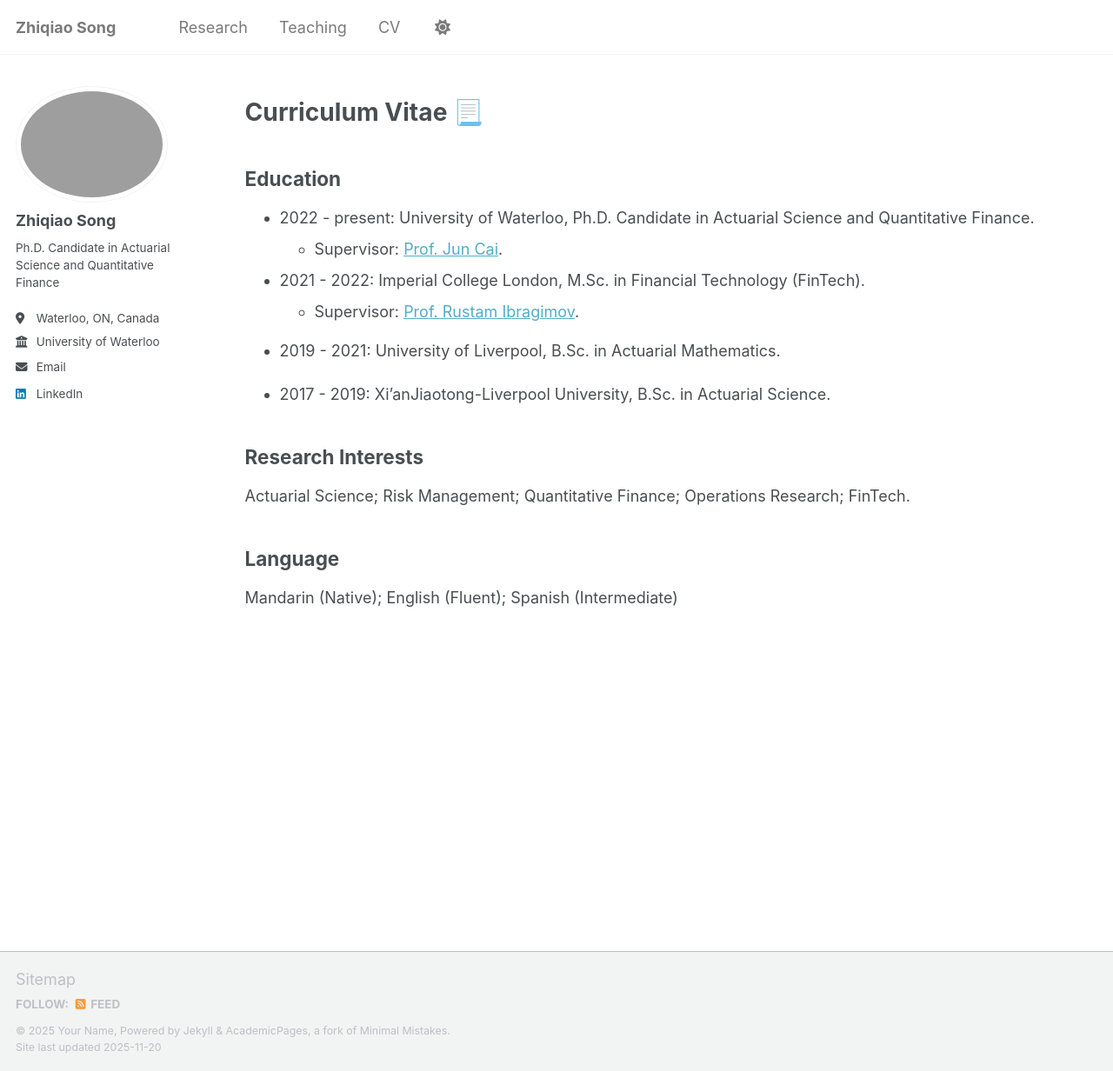
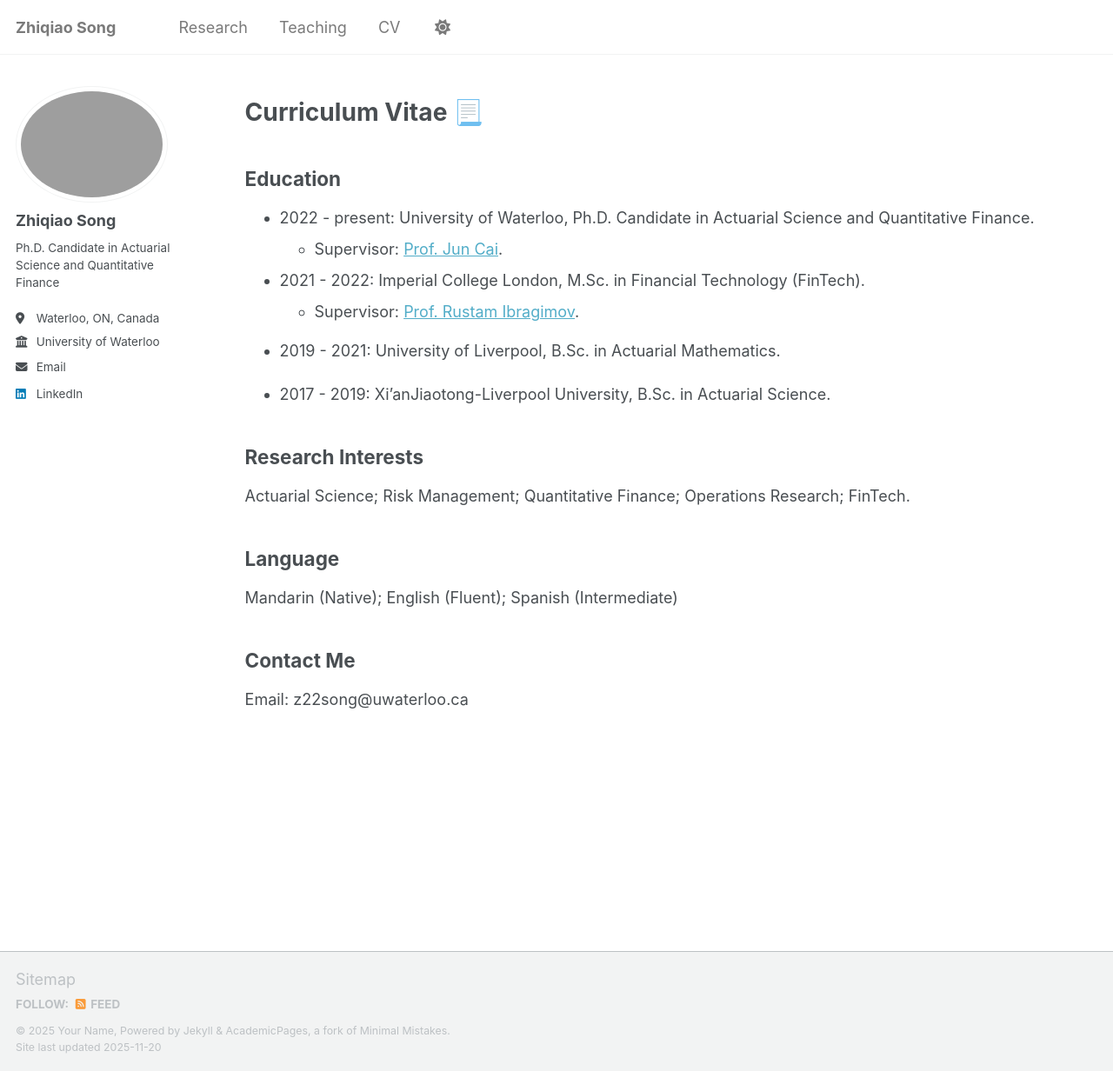
Before and after one commit to ZhiqiaoSong/zhiqiaosong.github.io, a Jekyll site: the page built from _pages/cv.md, in a window 1280 px wide and 1232 px high. Shown: the whole window at 87% size. Built offline with Jekyll 4.4.1, drawn with Linux system fonts in a browser that asks for light colours; a script that is not in the unit is left out.

Commit message:
Update cv.md

```diff
--- a/_pages/cv.md
+++ b/_pages/cv.md
@@ -28,3 +28,6 @@ Actuarial Science; Risk Management; Quantitative Finance; Operations Research; F
 
 ## Language
 Mandarin (Native); English (Fluent); Spanish (Intermediate)
+
+## Contact Me
+Email: z22song@uwaterloo.ca
```
